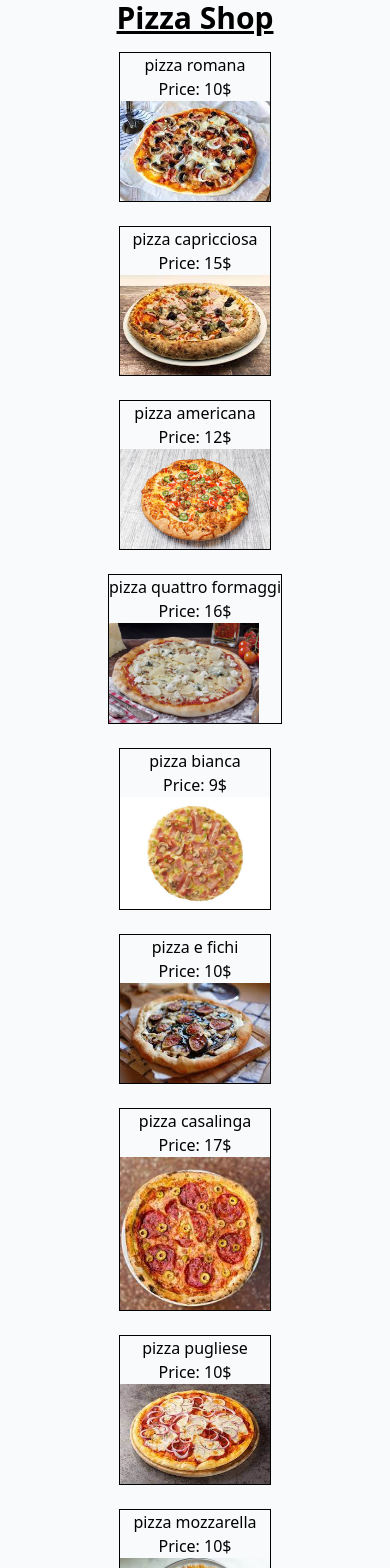
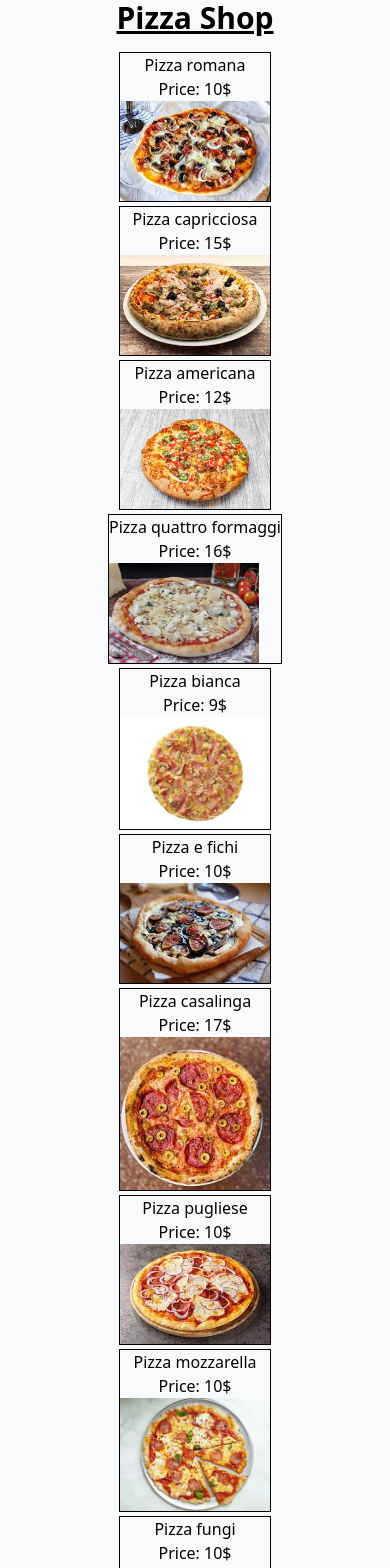
Before and after one commit to edinvnode/pizza-app-nextjs, a Next.js app: page / in a window 390 px wide. Shown: the top 1568 px of the page. Built offline with nearby package versions, Linux system fonts and the light colour scheme.

Commit message:
Added Pizza names and double extra large responsivnes

```diff
--- a/app/page.tsx
+++ b/app/page.tsx
@@ -6,61 +6,61 @@
 const data = [
   {
     id: 1,
-    name: 'pizza romana',
+    name: 'Pizza romana',
     price: '10$',
     image: '/pizza romana.jpg',
   },
   {
     id: 2,
-    name: 'pizza capricciosa',
+    name: 'Pizza capricciosa',
     price: '15$',
     image: '/pizza capricciosa.jpg',
   },
   {
     id: 3,
-    name: 'pizza americana',
+    name: 'Pizza americana',
     price: '12$',
     image: '/pizza americana.jpg',
   },
   {
     id: 4,
-    name: 'pizza quattro formaggi',
+    name: 'Pizza quattro formaggi',
     price: '16$',
     image: '/pizza quattro formaggi.jpg',
   },
   {
     id: 5,
-    name: 'pizza bianca',
+    name: 'Pizza bianca',
     price: '9$',
     image: '/pizza bianca.jpg',
   },
   {
     id: 6,
-    name: 'pizza e fichi',
+    name: 'Pizza e fichi',
     price: '10$',
     image: '/pizza e fichi.jpg',
   },
   {
     id: 7,
-    name: 'pizza casalinga',
+    name: 'Pizza casalinga',
     price: '17$',
     image: '/pizza casalinga.jpeg',
   },
   {
     id: 8,
-    name: 'pizza pugliese',
+    name: 'Pizza pugliese',
     price: '10$',
     image: '/pizza pugliese.jpg',
   },
   {
     id: 9,
-    name: 'pizza mozzarella',
+    name: 'Pizza mozzarella',
     price: '10$',
     image: '/pizza mozzarella.jpg',
   },
   {
     id: 10,
-    name: 'pizza fungi',
+    name: 'Pizza fungi',
     price: '10$',
     image: '/pizza fungi.png',
   },
@@ -76,7 +76,7 @@
         Pizza Shop
       </h1>
 
-      <div className="grid grid-cols-1 sm:grid-cols-2 lg:grid-cols-3 xl:grid-cols-4 gap-6 place-items-center p-4">
+      <div className="grid grid-cols-1 sm:grid-cols-2 lg:grid-cols-3 xl:grid-cols-4 2xl:grid-cols-5 gap-1 place-items-center p-4">
         {data.map((pizza, index) => (
           <Pizza pizzaData={pizza} key={pizza.id} />
         ))}
```
